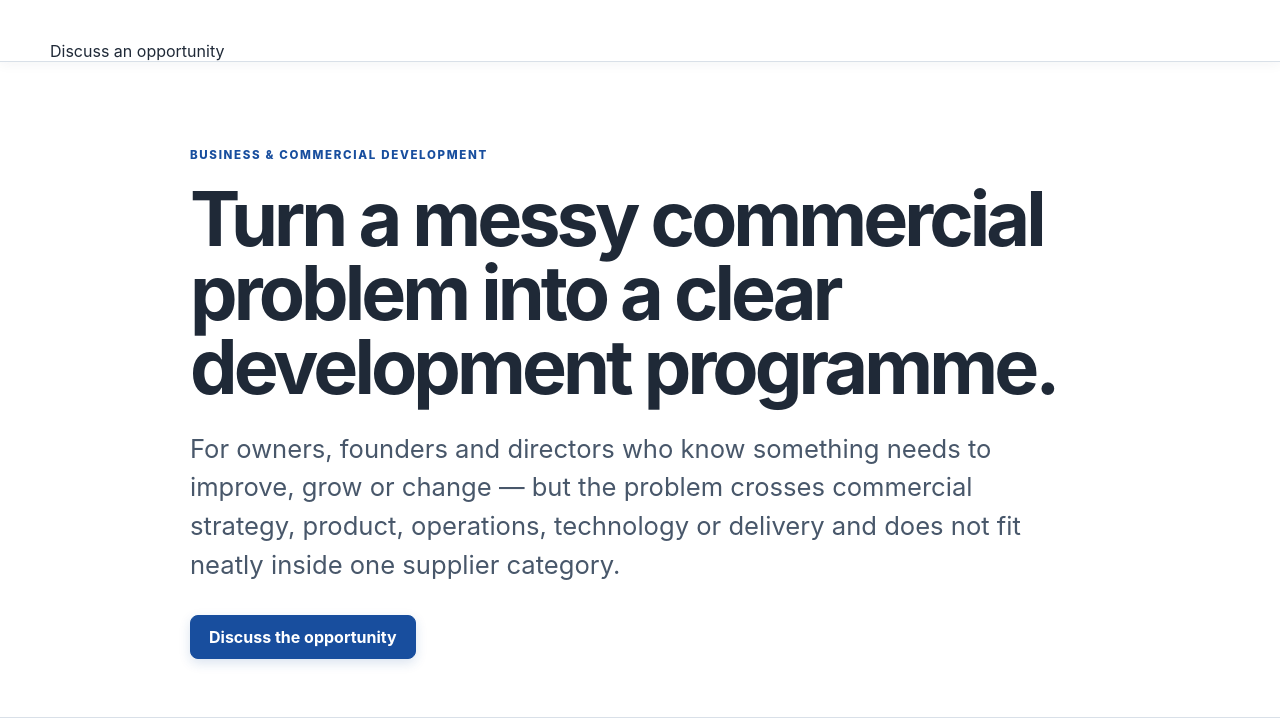
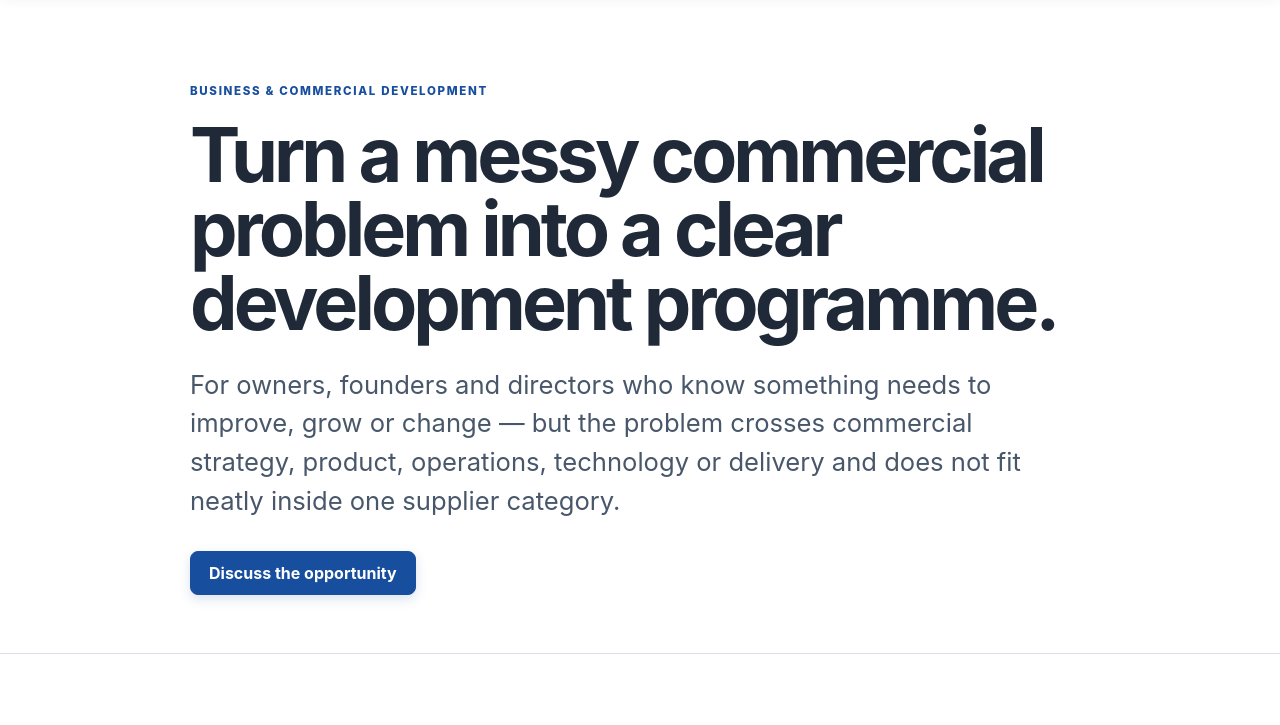
Before and after one commit to meeeeeooooowwwwwww/afnz, a website: page public/services-business-commercial-development.html in a window 1280 px wide. Shown: the part 77-802 px from the top of the page. Drawn offline with Linux system fonts and the light colour scheme.

Commit message:
style: simplify header on services-business-commercial-development.html

```diff
--- a/public/services-business-commercial-development.html
+++ b/public/services-business-commercial-development.html
@@ -24,7 +24,6 @@
       <a href="/projects">Projects</a>
       <a href="/contact">Contact</a>
     </nav>
-    <a class="header-cta" href="/contact">Discuss an opportunity</a>
   </div>
 </header>
 <main>
```
